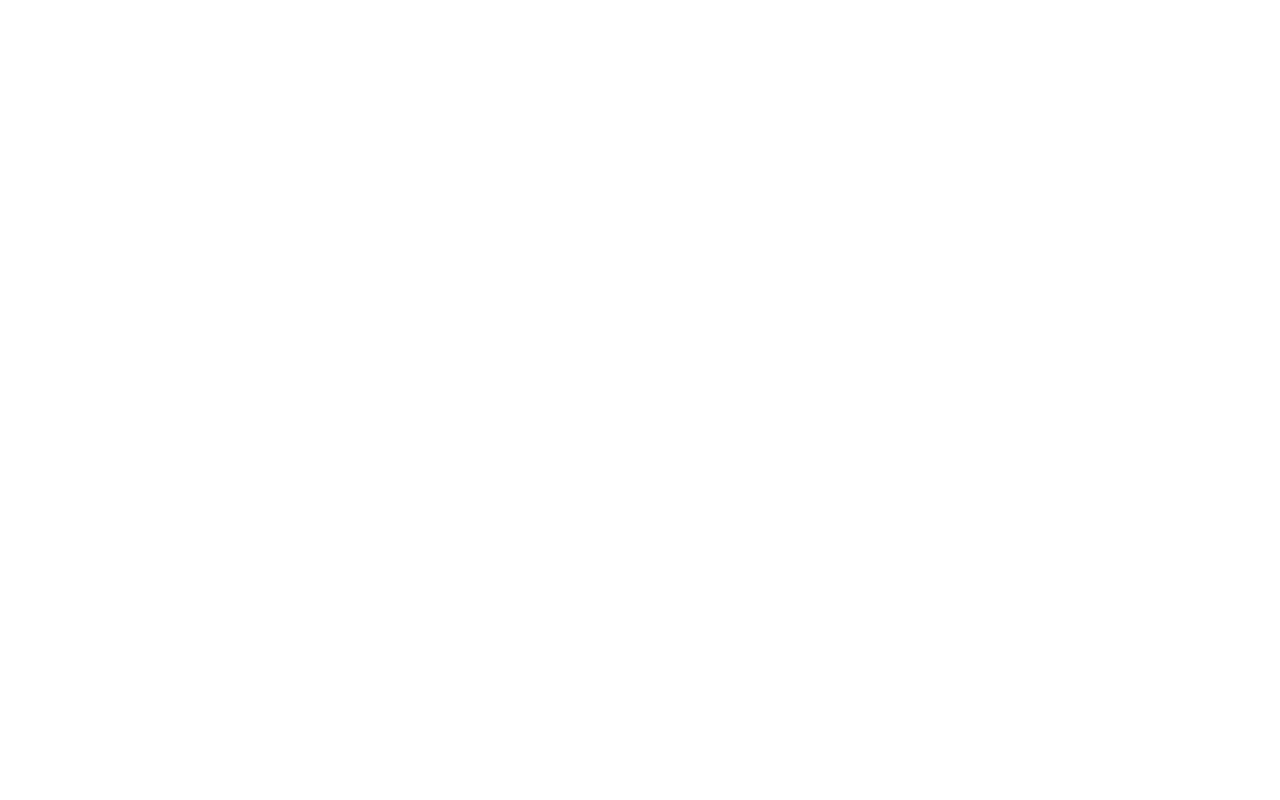
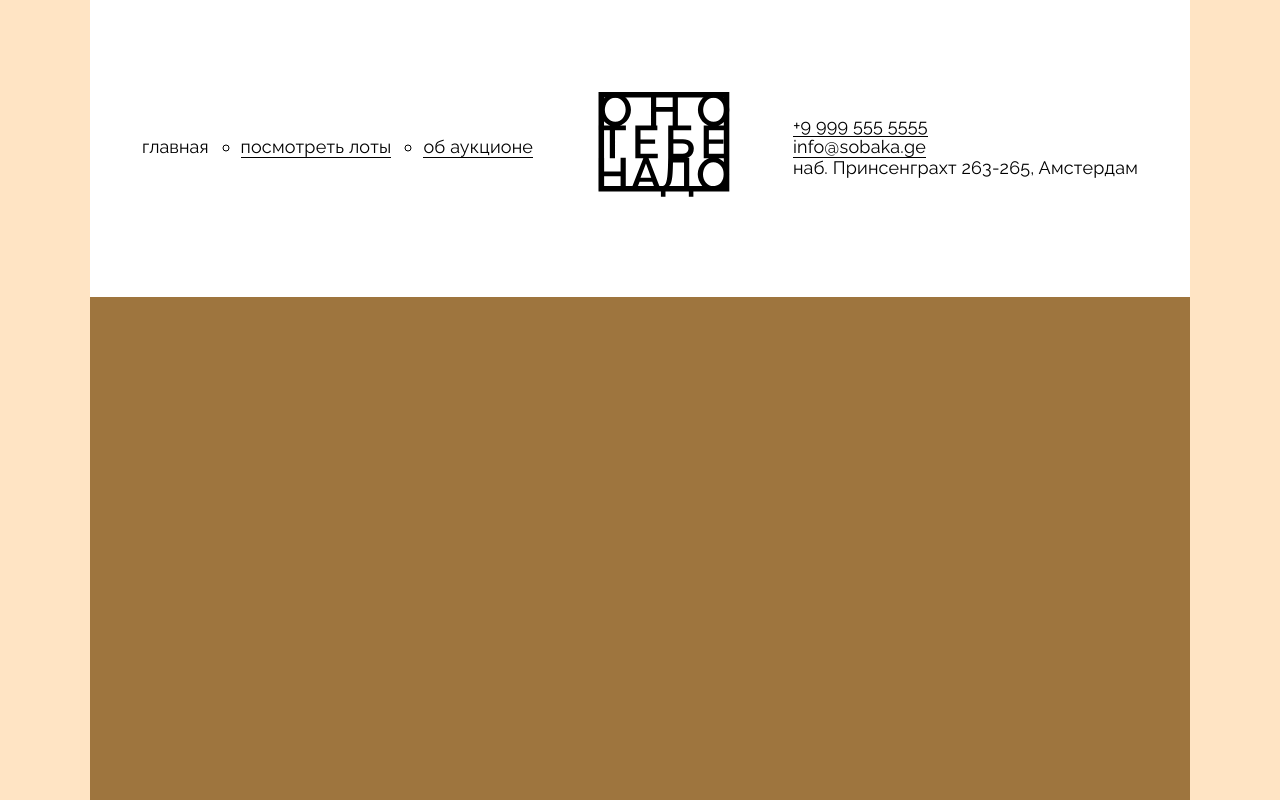
Before and after one commit to bogdanovdom/ono-tebe-nado, a plain HTML site: page index.html in a window 1280 px wide. Shown: the top 800 px of the page. Drawn offline with Linux system fonts and the light colour scheme.

Commit message:
header editing

```diff
--- a/index.html
+++ b/index.html
@@ -5,6 +5,48 @@
     <meta http-equiv="X-UA-Compatible" content="IE=edge" />
     <meta name="viewport" content="width=device-width, initial-scale=1.0" />
     <title>Оно тебе надо — аукцион вещей, в которые никто не верил</title>
+    <link rel="stylesheet" href="fonts/fonts.css" />
+    <link rel="stylesheet" href="styles/global.css" />
+    <link rel="stylesheet" href="styles/style.css" />
   </head>
-  <body></body>
+  <body>
+    <header class="header">
+      <!--контейнер навигации-->
+      <nav class="header__menu">
+        <!--список ссылок-->
+        <ul class="header__links-list">
+          <!--пункт списка ссылок-->
+          <li class="header__links-list-item_no-bullit">
+            <!--ссылка без кружочка-->
+            <a href="#" class="header__link_active">главная</a>
+          </li>
+          <li class="header__links-list-item">
+            <a href="#" class="header__link">посмотреть лоты</a>
+          </li>
+          <li class="header__links-list-item">
+            <a href="#" class="header__link">об аукционе</a>
+          </li>
+        </ul>
+      </nav>
+      <div class="header__logo">
+        <a
+          ><img
+            class="header__logo-image"
+            src="images/logo-black.svg"
+            alt="Логотип"
+        /></a>
+      </div>
+      <address class="address">
+        <a class="contacts" href="tel:+70000000">+9 999 555 5555</a><br />
+        <a class="contacts" href="mailto:mail@example.com">info@sobaka.ge</a>
+        <p>наб. Принсенграхт 263-265, Амстердам</p>
+      </address>
+    </header>
+    <main>
+      <section class="cover"></section>
+      <section class="lots"></section>
+      <section class="about"></section>
+    </main>
+    <footer class="footer"></footer>
+  </body>
 </html>
--- a/styles/global.css
+++ b/styles/global.css
@@ -6,8 +6,16 @@
 
 body {
   width: 1100px;
+
+  /*удалить*/
+  background-color: bisque;
+
   margin: 0 auto;
   font-family: Raleway, sans-serif;
+}
+
+address {
+  font-style: normal;
 }
 
 h1,
--- a/styles/style.css
+++ b/styles/style.css
@@ -1 +1,102 @@
-/* место для вашего кода */
+.header {
+  display: flex;
+  flex-flow: row nowrap;
+  align-items: center;
+  justify-content: space-around;
+  padding: 92px 24px 96px;
+  background-color: #fff;
+}
+
+/*контейнер навигации*/
+.header__menu {
+  display: flex;
+}
+
+/*список ссылок*/
+.header__links-list {
+  display: flex;
+  font-size: 18px;
+  font-weight: 400;
+  letter-spacing: 0.01em;
+  color: #000;
+  list-style-type: circle;
+}
+
+/*пункт списка ссылок*/
+.header__links-list-item {
+  margin-left: 32px;
+}
+
+/*ссылка без кружочка перед ней*/
+.header__links-list-item_no-bullit {
+  list-style-type: none;
+  letter-spacing: normal;
+}
+
+/*ссылка*/
+.header__link {
+  text-decoration: none;
+  border-bottom: 1px solid black;
+  padding-bottom: 0.01em;
+}
+
+/*активная ссылка*/
+.header__link_active {
+  text-decoration: none;
+}
+
+/*контейнер логотипа*/
+.header__logo {
+}
+
+/*картинка с логотипом*/
+.header__logo-image {
+  width: 148px;
+  height: 105px;
+}
+
+/*выравнивание блока с адресом*/
+.header__address {
+}
+
+/*контейнер с адресом*/
+.address {
+  font-size: 18px;
+  font-weight: 400;
+  letter-spacing: 0.01em;
+  color: #000;
+}
+
+.contacts {
+  text-decoration: none; /* Убираем стандартное подчеркивание */
+  border-bottom: 1px solid black; /* Добавляем нижнюю границу для подчеркивания */
+  padding-bottom: 0.01em; /* Смещаем подчеркивание вниз */
+}
+
+.cover {
+  width: 100%;
+  height: 757px;
+  background-color: rgb(158, 117, 62);
+  margin-bottom: 179px;
+}
+
+.lots {
+  padding: 0px 24px;
+  background-color: rgb(38, 38, 134);
+  height: 692px;
+  margin-bottom: 146px;
+}
+
+.about {
+  padding: 0px 24px;
+  background-color: rgb(104, 38, 134);
+  height: 595px;
+  margin-bottom: 180px;
+}
+
+.footer {
+  padding: 0px 50px;
+  background-color: rgb(141, 69, 21);
+  height: 98px;
+  margin-bottom: 88px;
+}
```
Also changed, not shown: fonts/fonts.css (+4 -6 lines).
